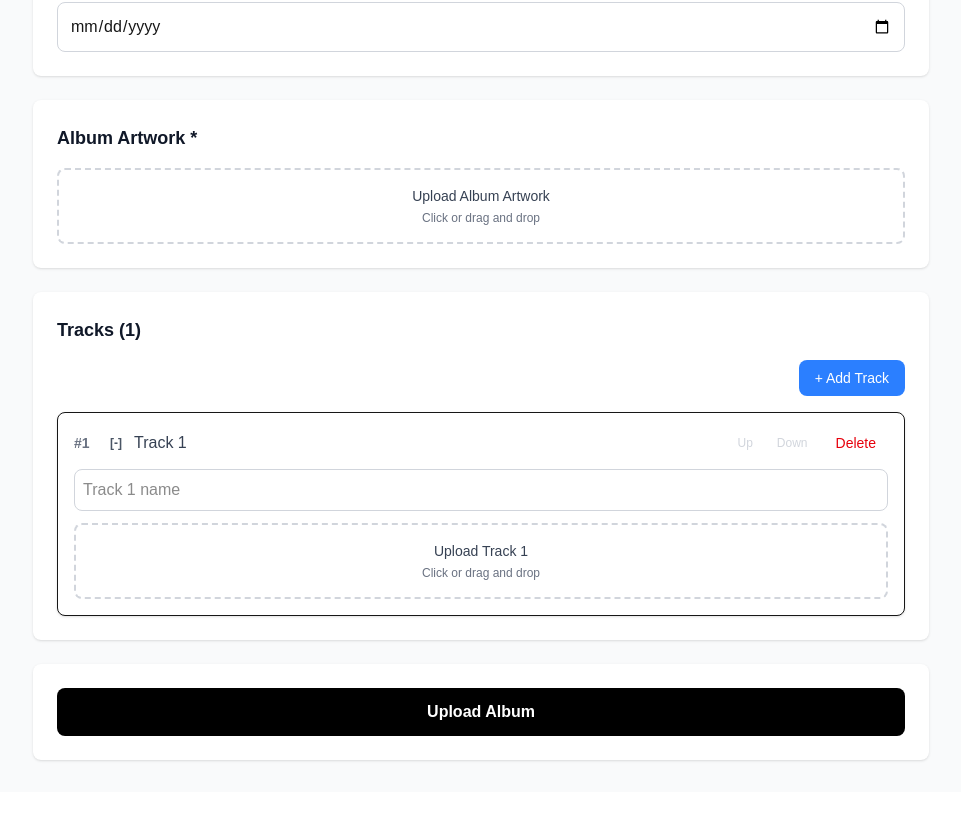
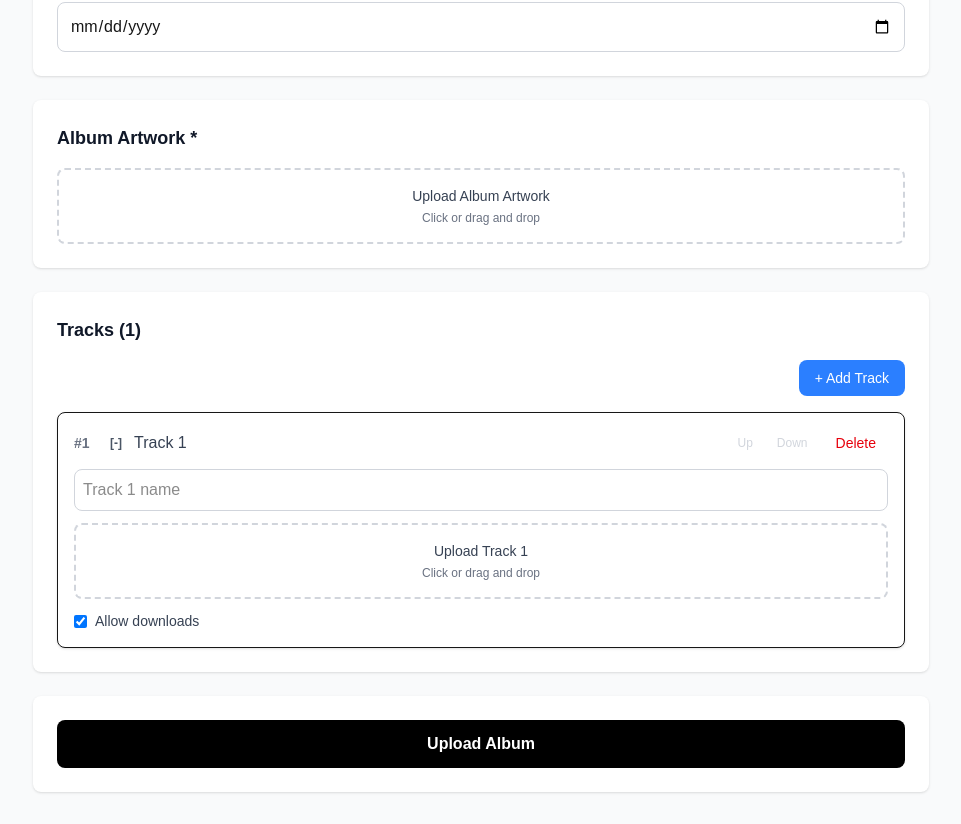
Before and after one commit to dziermanfelix/zierfx, a Next.js app: page /upload in a window 1280 px wide. Shown: the part 498-1322 px from the top of the page, without its empty margins (159-1120 px from the left). Before the commit the page ends 1290 px from the top, so only its background shows below. Built offline with nearby package versions, Linux system fonts and the light colour scheme.

Commit message:
adding downloadable field to tracks

```diff
--- a/src/app/api/album/[id]/route.ts
+++ b/src/app/api/album/[id]/route.ts
@@ -18,6 +18,7 @@ export async function PATCH(req: NextRequest, context: { params: Promise<{ id: s
     const id = formData.get(`tracks[${i}][id]`);
     const name = formData.get(`tracks[${i}][name]`)?.toString();
     const number = Number(formData.get(`tracks[${i}][number]`));
+    const downloadable = formData.get(`tracks[${i}][downloadable]`)?.toString() === 'true';
     const file = formData.get(`tracks[${i}][file]`);
 
     if (!id || !name) break;
@@ -44,6 +45,7 @@ export async function PATCH(req: NextRequest, context: { params: Promise<{ id: s
       name: name.toString(),
       audioUrl,
       length,
+      downloadable,
     });
   }
 
@@ -76,6 +78,7 @@ export async function PATCH(req: NextRequest, context: { params: Promise<{ id: s
       where: { id: track.id },
       data: {
         name: track.name,
+        downloadable: track.downloadable,
         ...(track.audioUrl && { audioUrl: track.audioUrl }),
         ...(track.length && { length: track.length }),
       },
--- a/src/app/api/upload/route.ts
+++ b/src/app/api/upload/route.ts
@@ -20,19 +20,19 @@ export async function POST(req: NextRequest) {
     artworkUrl = await saveFile(artwork, makeAlbumArtworkFileName(artwork.name, artistString, albumString));
   }
 
-  type IncomingTrack = { name: string; file: File | null };
+  type IncomingTrack = { name: string; file: File | null; downloadable: boolean };
 
   const trackMap = new Map<number, IncomingTrack>();
 
   for (const [key, value] of formData.entries()) {
-    const match = key.match(/^tracks\[(\d+)]\[(name|file)]$/);
+    const match = key.match(/^tracks\[(\d+)]\[(name|file|downloadable)]$/);
     if (!match) continue;
 
     const index = parseInt(match[1]);
     const field = match[2];
 
     if (!trackMap.has(index)) {
-      trackMap.set(index, { name: '', file: null });
+      trackMap.set(index, { name: '', file: null, downloadable: true });
     }
 
     const track = trackMap.get(index)!;
@@ -41,13 +41,15 @@ export async function POST(req: NextRequest) {
       track.name = value;
     } else if (field === 'file' && value instanceof File) {
       track.file = value;
+    } else if (field === 'downloadable' && typeof value === 'string') {
+      track.downloadable = value === 'true';
     }
   }
 
   const tracksToCreate = await Promise.all(
     Array.from(trackMap.entries())
       .sort(([a], [b]) => a - b)
-      .map(async ([i, { name, file }]) => {
+      .map(async ([i, { name, file, downloadable }]) => {
         let audioUrl: string | null = null;
         let length: number | null = null;
 
@@ -61,6 +63,7 @@ export async function POST(req: NextRequest) {
           number: i + 1,
           audioUrl,
           length,
+          downloadable,
         };
       })
   );
--- a/src/app/upload/page.tsx
+++ b/src/app/upload/page.tsx
@@ -139,6 +139,7 @@ function UploadPageContent() {
       for (let i = 0; i < tracks.length; i++) {
         const track = tracks[i];
         formData.append(`tracks[${i}][name]`, track.name);
+        formData.append(`tracks[${i}][downloadable]`, String(track.downloadable !== false));
         if (track.file) {
           formData.append(`tracks[${i}][file]`, track.file);
           await simulateUploadProgress(track.file.name, track.file);
--- a/src/components/EditAlbumForm.tsx
+++ b/src/components/EditAlbumForm.tsx
@@ -24,6 +24,7 @@ type EditableTrack = TrackItemData & {
   id: number | bigint;
   number: number;
   audioUrl: string | null;
+  downloadable: boolean;
 };
 
 export default function EditAlbumForm({ album, artist, onSaveSuccess }: AlbumInfoProps) {
@@ -40,6 +41,7 @@ export default function EditAlbumForm({ album, artist, onSaveSuccess }: AlbumInf
       number: track.number,
       audioUrl: track.audioUrl,
       file: null,
+      downloadable: track.downloadable,
     }))
   );
 
@@ -113,6 +115,7 @@ export default function EditAlbumForm({ album, artist, onSaveSuccess }: AlbumInf
         formData.append(`tracks[${i}][id]`, track.id.toString());
         formData.append(`tracks[${i}][name]`, track.name);
         formData.append(`tracks[${i}][number]`, track.number.toString());
+        formData.append(`tracks[${i}][downloadable]`, String(track.downloadable));
         if (track.file) {
           formData.append(`tracks[${i}][file]`, track.file);
           await simulateUploadProgress(track.file.name);
--- a/src/components/TrackDownloadButton.tsx
+++ b/src/components/TrackDownloadButton.tsx
@@ -33,6 +33,11 @@ export default function TrackDownloadButton({ track }: Props) {
     }
   };
 
+  // Don't show download button if track is not downloadable
+  if (!track.downloadable) {
+    return null;
+  }
+
   return (
     <button
       disabled={downloading}
--- a/src/components/TrackItem.tsx
+++ b/src/components/TrackItem.tsx
@@ -9,6 +9,7 @@ export interface TrackItemData {
   number?: number;
   id?: number | bigint;
   audioUrl?: string | null;
+  downloadable?: boolean;
 }
 
 interface TrackItemProps {
@@ -132,6 +133,22 @@ export default function TrackItem({
             required={mode === 'create'}
           />
 
+          <div className='flex items-center space-x-2'>
+            <input
+              type='checkbox'
+              id={`downloadable-${index}`}
+              checked={track.downloadable !== false}
+              onChange={(e) => {
+                onUpdate(index, { ...track, downloadable: e.target.checked });
+              }}
+              className='rounded border-gray-300 text-blue-600 focus:ring-blue-500'
+              disabled={disabled}
+            />
+            <label htmlFor={`downloadable-${index}`} className='text-sm text-gray-700'>
+              Allow downloads
+            </label>
+          </div>
+
           {mode === 'edit' && !hasNewFile && hasExistingFile && (
             <p className='text-xs text-gray-500'>Current audio will be kept if no new file is uploaded</p>
           )}
```
Also changed, not shown: 2 other files (tests, documents, lock files or other folders).
